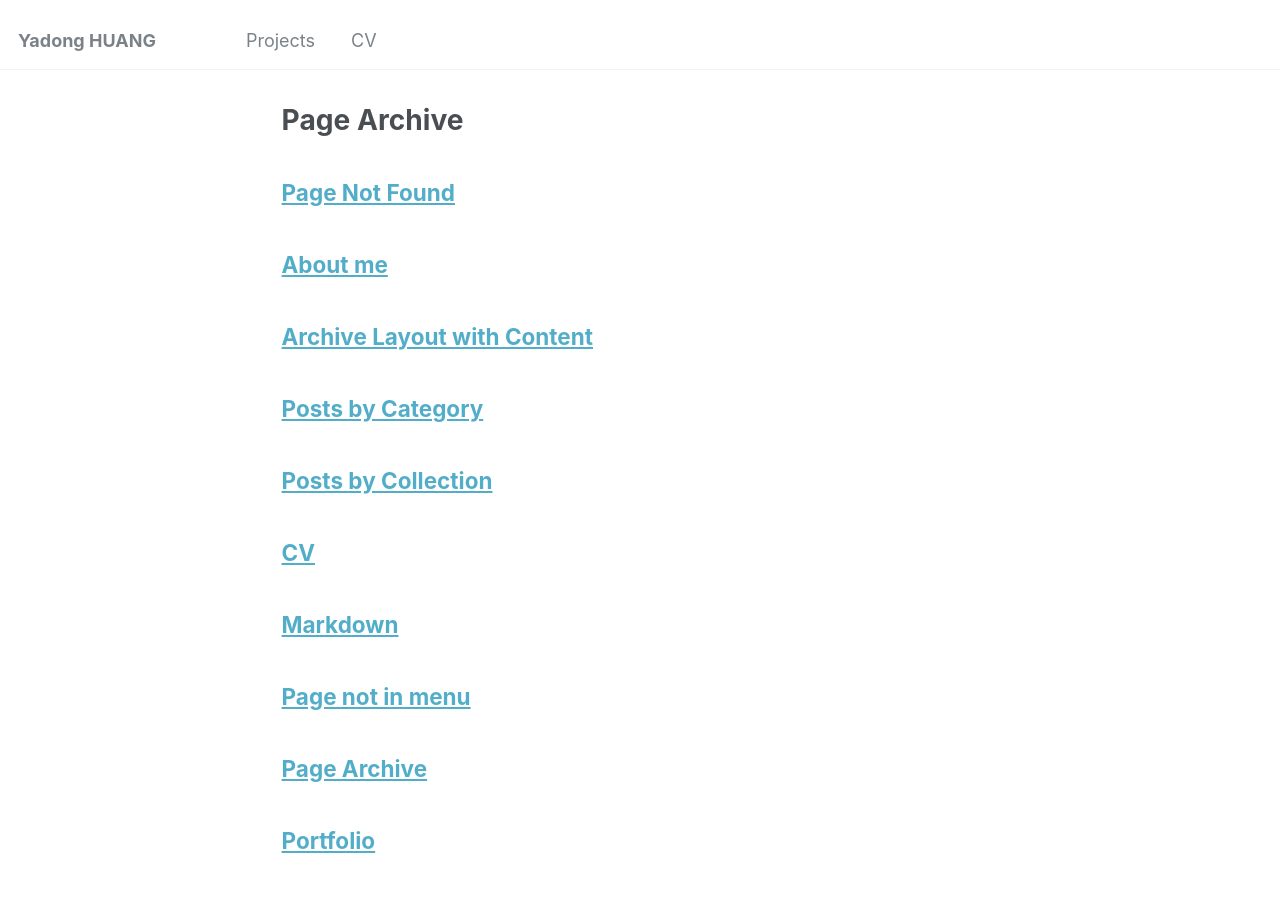
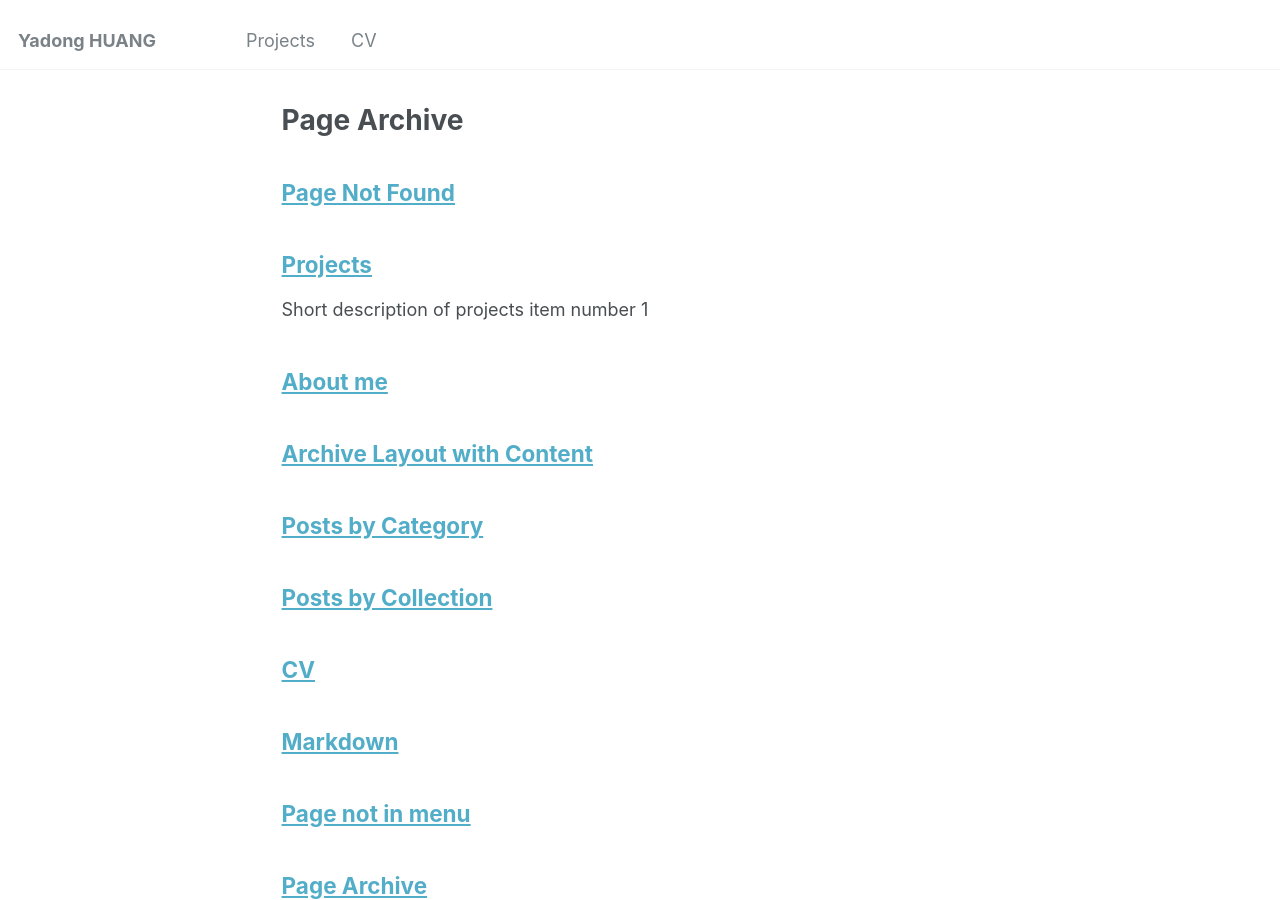
Before and after one commit to CreatorRango/CreatorRango.github.io, a Jekyll site: the page built from _pages/page-archive.html, in a window 1280 px wide and 900 px high. Built offline with Jekyll 4.4.1, drawn with Linux system fonts in a browser that asks for light colours.

Commit message:
[Add] move projects to main site

```diff
--- a/_data/navigation.yml
+++ b/_data/navigation.yml
@@ -6,7 +6,7 @@
 
 main:
   - title: "Projects"
-    url: /portfolio/
+    url: /Projects/
 
   - title: "CV"
     url: /files/HYD_CV.pdf
--- a/_portfolio/Projects.md
+++ b/_pages/Projects.md
@@ -1,3 +1,9 @@
+---
+title: "Projects"
+excerpt: "Short description of projects item number 1<br/>"
+collection: projects
+---
+
 <div style="display: flex; width: 100%;">
   <!-- 左侧文字内容和标题 -->
   <div style="flex: 3; padding-right: 20px;">
```
